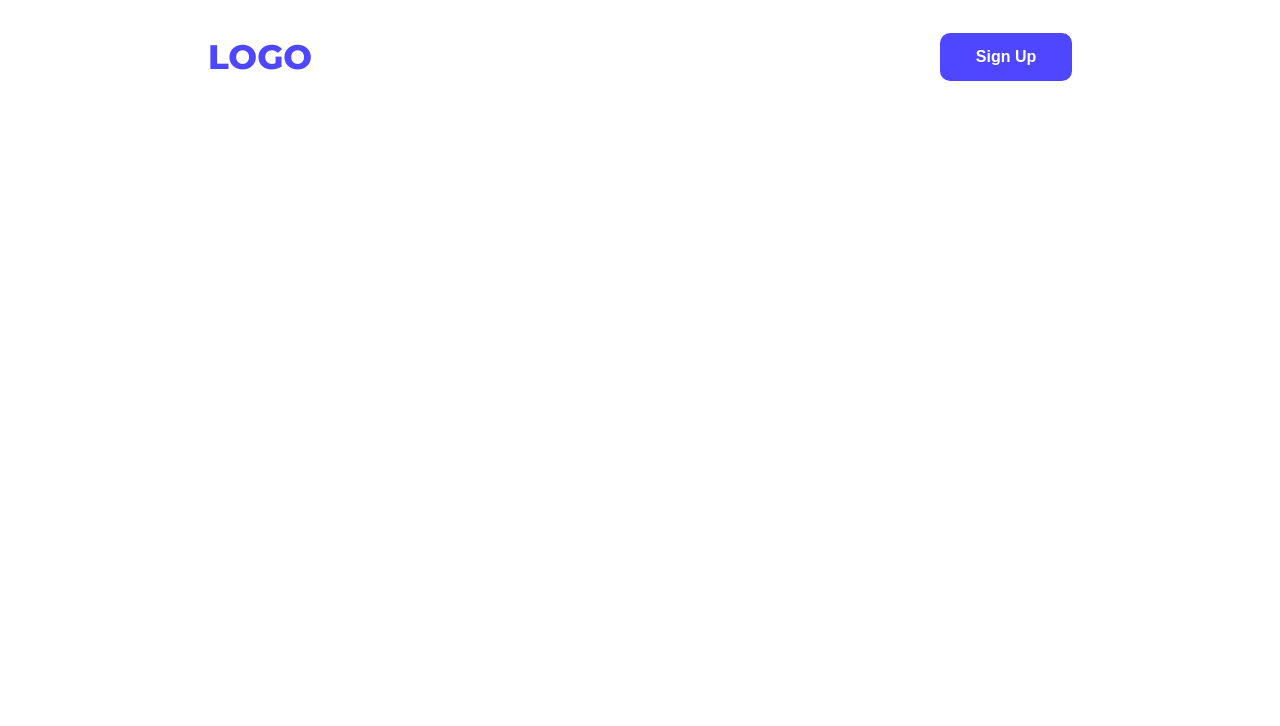
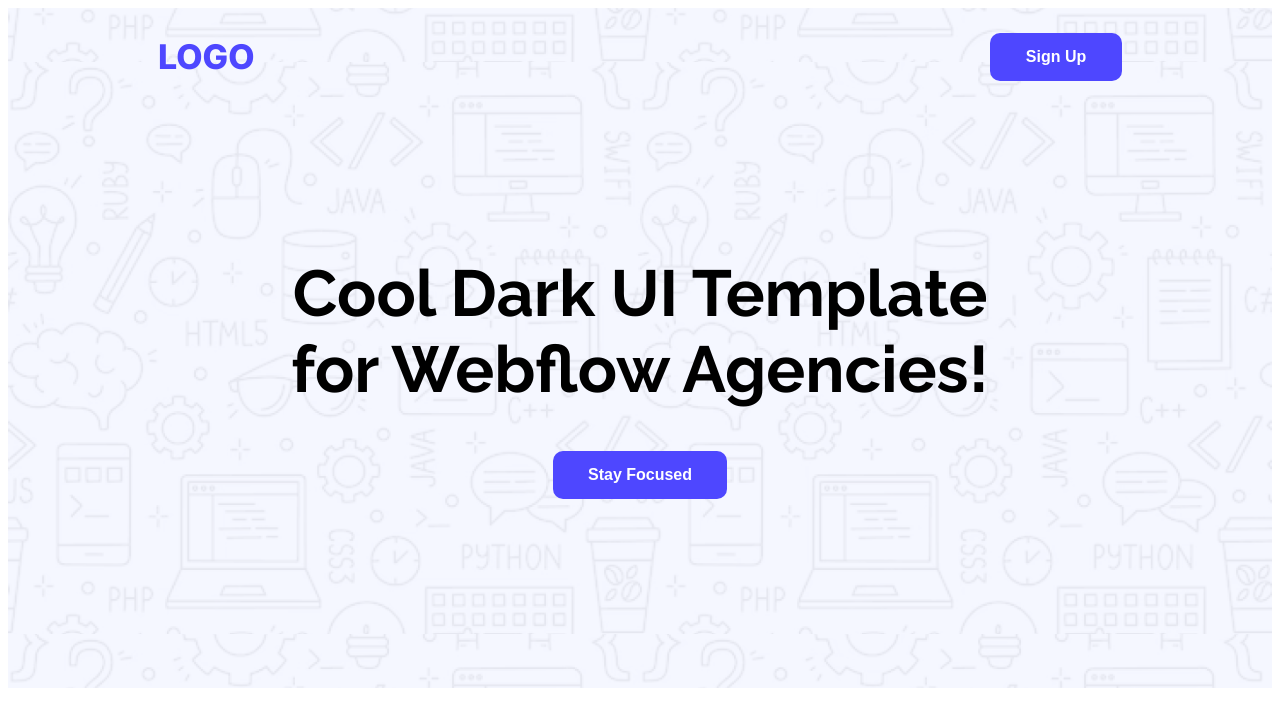
Before and after one commit to grimmy16oo/Assignment-01, a plain HTML site: page index.html in a window 1280 px wide. Drawn offline with Linux system fonts and the light colour scheme.

Commit message:
added header

```diff
--- a/index.html
+++ b/index.html
@@ -7,16 +7,19 @@
     <link rel="stylesheet" href="styles.css" class="css">
     <link rel="preconnect" href="https://fonts.googleapis.com">
     <link rel="preconnect" href="https://fonts.gstatic.com" crossorigin>
-    <link rel="preconnect" href="https://fonts.googleapis.com">
-    <link rel="preconnect" href="https://fonts.gstatic.com" crossorigin>
-    <link href="https://fonts.googleapis.com/css2?family=Inter:ital,opsz,wght@0,14..32,100..900;1,14..32,100..900&family=Montserrat:ital,wght@0,100..900;1,100..900&family=Open+Sans:ital,wght@0,300..800;1,300..800&display=swap" rel="stylesheet">
+    <link href="https://fonts.googleapis.com/css2?family=Inter:ital,opsz,wght@0,14..32,100..900;1,14..32,100..900&family=Raleway:ital,wght@0,100..900;1,100..900&display=swap" rel="stylesheet">
+
 </head>
-<body class="montserrat-normal">
-    <header>
+<body class="inter-normal">
+    <header class="header">
         <nav class="nav-container">
             <h1 class="nav-heading primary-color">LOGO</h1>
             <button class="nav-button">Sign Up</button>
         </nav>
+        <div class="banner-container">
+            <h1 class="banner-title raleway-normal">Cool Dark UI Template for Webflow Agencies!</h1>
+            <button class="banner-button">Stay Focused</button>
+        </div>
     </header>
     <main>
 
--- a/styles.css
+++ b/styles.css
@@ -1,5 +1,12 @@
-.montserrat-normal {
-  font-family: "Montserrat", sans-serif;
+
+.inter-normal {
+  font-family: "Inter", sans-serif;
+  font-optical-sizing: auto;
+  font-style: normal;
+}
+
+.raleway-normal {
+  font-family: "Raleway", sans-serif;
   font-optical-sizing: auto;
   font-style: normal;
 }
@@ -9,13 +16,21 @@
     color: #4E47FF;
 }
 
+/* background image */
+.header{
+    background-image: url('/Assignment-01/img/Hero-bg.png');
+    background-position: center;
+    background-size: contain;
+    height: 680px;
+}
+
 /* nav section */
 .nav-container{
     display: flex;
     justify-content: space-between;
     align-items: center;
-    margin: 0 150px;
-    padding: 0 50px;
+    margin: 0px 150px;
+    padding: 50 0px;
 }
 .nav-heading{
     font-size: 34px;
@@ -32,3 +47,25 @@
     border: none;
     border-radius: 10px;
 }
+
+/* banner section */
+.banner-container{
+    text-align: center;
+    margin: 150px 268px;
+}
+.banner-title{
+    font-size: 65px;
+    font-weight: bold;
+
+}
+.banner-button{
+    background-color: #4E47FF;
+    color: white;
+    height: 48px;
+    width: 174px;
+    padding: 0 22px;
+    font-size: 16px;
+    font-weight: 600;
+    border: none;
+    border-radius: 10px;
+}
```
Also changed, not shown: B12A01-landing-launchpad/Assets/avatar.png (deleted), B12A01-landing-launchpad/Assets/icon-star.png (deleted), B12A01-landing-launchpad/Assets/wc-big.png (deleted), B12A01-landing-launchpad/Assets/wc-mini.png (deleted), B12A01-landing-launchpad/ui/action.png (deleted), B12A01-landing-launchpad/ui/banner.png (deleted), B12A01-landing-launchpad/ui/footer.png (deleted), B12A01-landing-launchpad/ui/newsletter.png (deleted), B12A01-landing-launchpad/ui/productive_user.png (deleted), B12A01-landing-launchpad/ui/review.png (deleted), img/Hero-bg.png (renamed from B12A01-landing-launchpad/Assets/Hero-bg.png), 2 other files.
